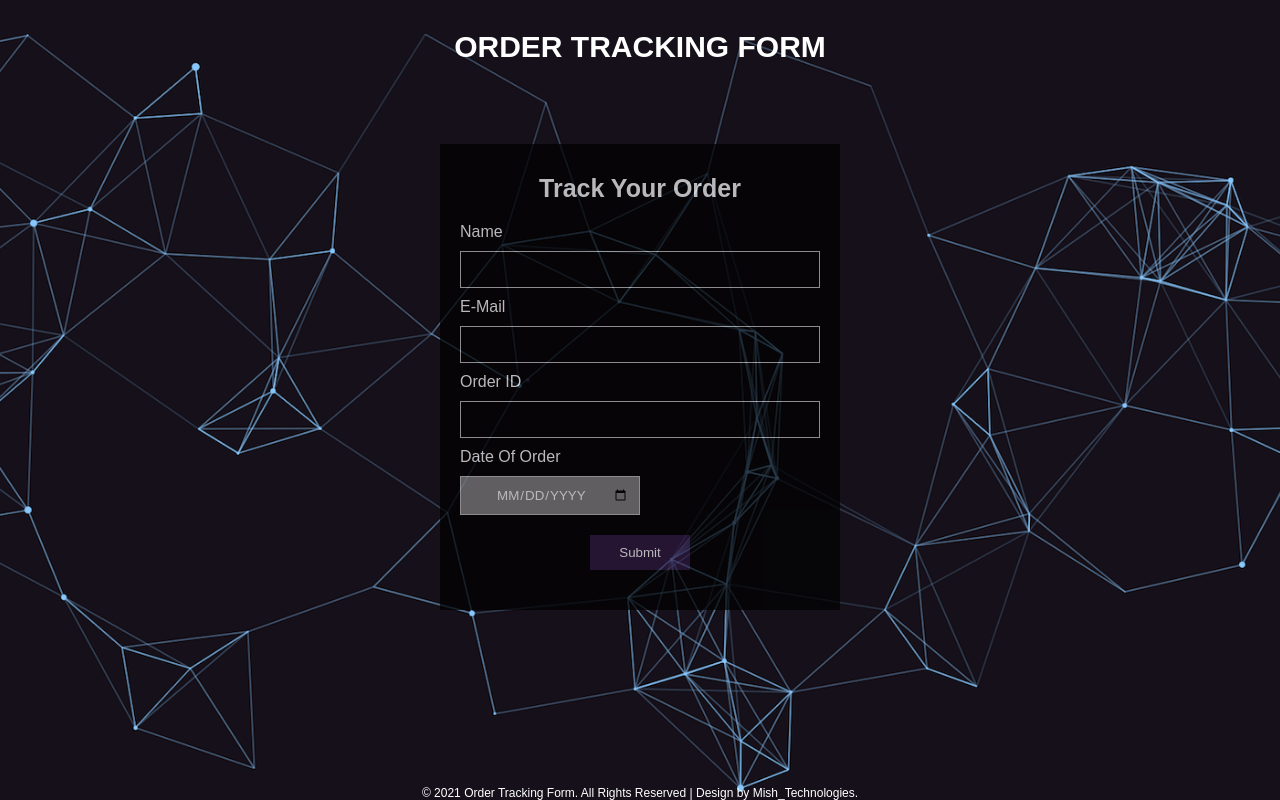
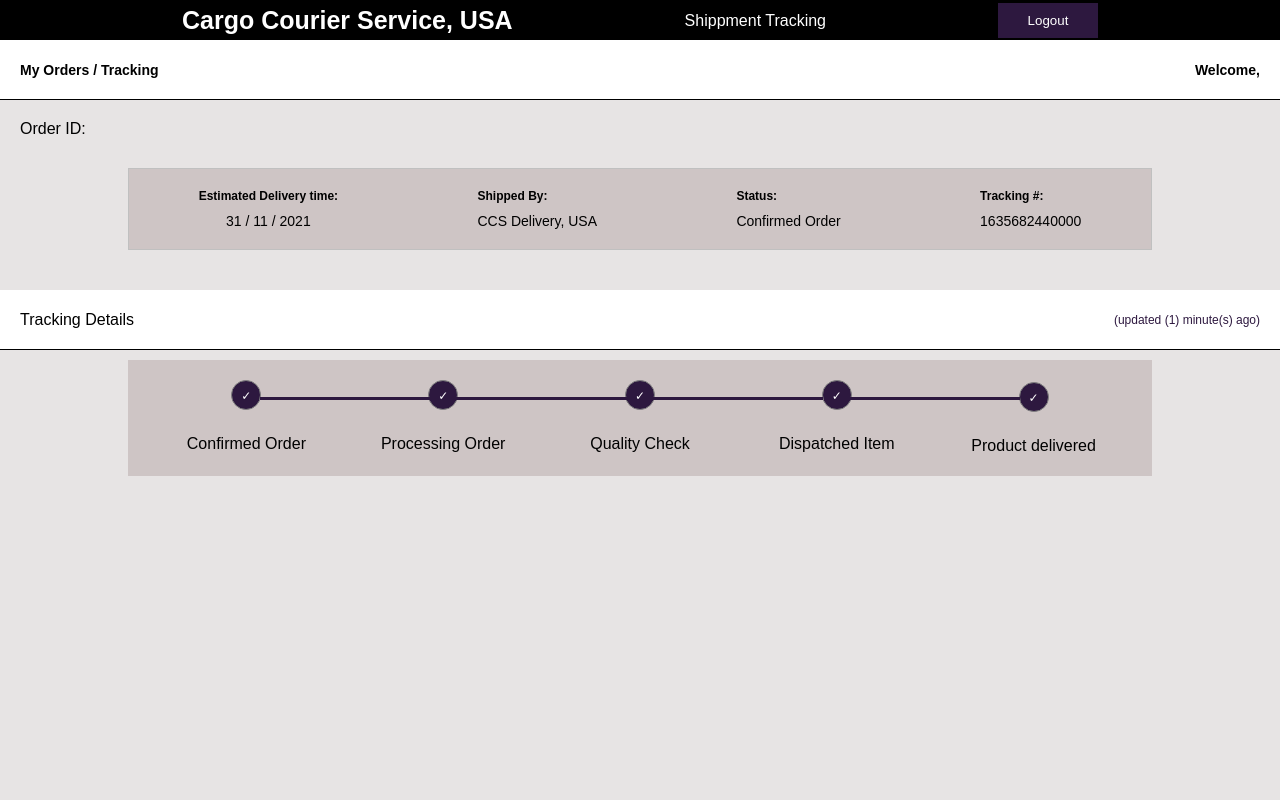
Before and after one commit to mishael1-d/Order-tracker, a React (Create React App) app: page / in a window 1280 px wide. Built offline with nearby package versions, Linux system fonts and the light colour scheme; sample sign-in values are in the browser's storage.

Commit message:
protected routing completed

```diff
--- a/src/App.js
+++ b/src/App.js
@@ -1,9 +1,9 @@
 import { useState, useEffect } from "react";
 import "../src/App.css";
-import {BrowserRouter as Router, Route} from "react-router-dom"
+import { BrowserRouter as Router, Route } from "react-router-dom";
 import AppContext from "./AppContext";
-import PageOne from "./component/PageOne";
-import PageTwo from "./component/PageTwo";
+import Login from "./component/PageOne";
+import Dashboard from "./component/PageTwo";
 import ProtectedRoute from "./component/ProtectedRoute";
 
 function App() {
@@ -13,7 +13,8 @@ function App() {
     orderid: "",
     day: "",
   });
-  const [render, setRender] = useState(false);
+  // const [render, setRender] = useState(true);
+  const [errorMessage, setErrorMessage] = useState({ value: "" });
 
   const handleChange = (e) => {
     const name = e.target.name;
@@ -35,16 +36,25 @@ function App() {
   const status = stepArray;
   const handleSubmit = (e) => {
     e.preventDefault();
-    if (info.name && info.orderid && info.email) {
-      setRender(true);
-      console.log(render);
+    if (info.name === "" || info.orderid === "") {
+      setErrorMessage((prevState) => ({
+        value: "Empty name/order id/email field",
+      }));
+      // setRender(true);
+      console.log(errorMessage.value);
+    } else if (
+      info.orderid === "1234567890" ||info.orderid==="0987654321"
+    ) {
+      localStorage.setItem("isAuth", "true");
+      window.location.pathname = "/";
     } else {
-      alert("Please check your credentials and try again. Thank you");
+      setErrorMessage((prevState) => ({ value: "Invalid credentials" }));
     }
-    console.log(render);
   };
   const logout = () => {
-    setRender(false);
+    // setRender(false);
+    localStorage.clear();
+    window.location.pathname = "/login";
     setInfo({
       name: "",
       email: "",
@@ -62,7 +72,8 @@ function App() {
     changeRenderBtn: logout,
     steps: stepArray,
     trackingId: trackingId,
-    login: render
+    // login: render,
+    errormessage: errorMessage,
   };
 
   useEffect(() => {
@@ -77,15 +88,12 @@ function App() {
 
   useEffect(() => {
     if (trackingId) {
-      setTrackingId(trackingId)
+      setTrackingId(trackingId);
     } else {
       setTrackingId(Date.now());
     }
 
-    return () => {
-      localStorage.clear();
-    };
-  }, [trackingId,states.orderid]);
+  }, [trackingId, states.orderid]);
 
   // const changeRender = setRender(false);
 
@@ -104,12 +112,13 @@ function App() {
     // </AppContext.Provider>
     <Router>
       <AppContext.Provider value={states}>
-          <Route path="/" exact component={PageOne}/>
-          {/* <Route path="/dashboard" component={PageTwo}>
+        <Route path="/login" component={Login} />
+        {/* <Route path="/dashboard" component={PageTwo}>
             <PageTwo/>
           </Route> */}
-          <ProtectedRoute path="/dashboard" component={PageTwo} isAuth={render}/>
-
+          </AppContext.Provider>
+          <AppContext.Provider value={states}>
+        <ProtectedRoute path="/" exact Component={Dashboard} />
       </AppContext.Provider>
     </Router>
   );
--- a/src/component/Content.js
+++ b/src/component/Content.js
@@ -1,4 +1,4 @@
-import React, {  useContext} from "react";
+import React, { useContext } from "react";
 import AppContext from "../AppContext";
 import Status from "./status";
 import TrackingDetails from "./TrackingDetails";
@@ -10,11 +10,9 @@ function Content() {
   const year = new Date().getFullYear();
   const fullDate = `${day} / ${month + 2} / ${year}`;
 
-
   return (
     <>
       <div className="content">
-
         <header>
           <h6>My orders / tracking</h6>
           <h5>Welcome, {myContext.name}</h5>
--- /dev/null
+++ b/src/component/InputField.js
@@ -0,0 +1,60 @@
+import React, { useContext, useRef } from "react";
+import AppContext from "../AppContext";
+function InputField() {
+  const myContext = useContext(AppContext);
+  const orderRef = useRef();
+  return (
+    <>
+      <h3>track your order</h3>
+      <div className="input-field">
+        <label htmlFor="name">Name</label>
+        <input
+          type="text"
+          name="name"
+          id="name"
+          value={myContext.name}
+          onChange={myContext.changeBtn}
+        />
+        <label htmlFor="e-mail">E-Mail</label>
+        <input
+          type="email"
+          name="email"
+          id="e-mail"
+          value={myContext.email}
+          onChange={myContext.changeBtn}
+        />
+        <label htmlFor="order-id">
+          Order ID <span>*</span>
+        </label>
+        <input
+          type="text"
+          name="orderid"
+          title="Numbers Only"
+          id="order-id"
+          required
+          ref={orderRef}
+          maxLength="10"
+          value={myContext.orderid}
+          onChange={myContext.changeBtn}
+        />
+        <div className="date">
+          <label htmlFor="doo">Date Of Order</label>
+          <input
+            type="date"
+            maxLength="2"
+            name="day"
+            id="date"
+            placeholder=""
+            value={myContext.day}
+            onChange={myContext.changeBtn}
+          />
+        </div>
+        <button type="submit" onClick={myContext.submitBtn}>
+          Submit
+        </button>
+      </div>
+    </>
+  );
+}
+
+export default InputField;
--- a/src/component/PageOne.js
+++ b/src/component/PageOne.js
@@ -1,67 +1,23 @@
-import React, { useContext, useRef } from "react";
+import React, { useContext } from "react";
 import AppContext from "../AppContext";
+import InputField from "./InputField";
 
 function PageOne() {
   const myContext = useContext(AppContext);
-  const orderRef = useRef()
 
   return (
     <>
+    <div className="App">
+    <h6 style={{color:"red", fontSize:"18px"}}>{myContext.errormessage.value}</h6>
       <h2>order tracking form</h2>
       <div className="container">
-        <h3>track your order</h3>
-        <div className="input-field">
-          <label htmlFor="name">Name</label>
-          <input
-            type="text"
-            name="name"
-            id="name"
-            value={myContext.name}
-            onChange={myContext.changeBtn}
-          />
-          <label htmlFor="e-mail">E-Mail</label>
-          <input
-            type="email"
-            name="email"
-            id="e-mail"
-            value={myContext.email}
-            onChange={myContext.changeBtn}
-          />
-          <label htmlFor="order-id">
-            Order ID <span>*</span>
-          </label>
-          <input
-            type="text"
-            name="orderid"
-            title="Numbers Only"
-            id="order-id"
-            required
-            ref={orderRef}
-            maxLength="10"
-            value={myContext.orderid}
-            onChange={myContext.changeBtn}
-          />
-          <div className="date">
-            <label htmlFor="doo">Date Of Order</label>
-            <input
-              type="date"
-              maxLength="2"
-              name="day"
-              id="date"
-              placeholder=""
-              value={myContext.day}
-              onChange={myContext.changeBtn}
-            />
-          </div>
-          <button type="submit" onClick={myContext.submitBtn}>
-            Submit
-          </button>
-        </div>
+        <InputField/>
       </div>
       <p className="copyright">
         &copy; 2021 Order Tracking Form. All Rights Reserved | Design by
         Mish_Technologies.
       </p>
+      </div>
     </>
   );
 }
--- a/src/component/PageTwo.js
+++ b/src/component/PageTwo.js
@@ -1,5 +1,5 @@
 import React, {useContext} from 'react'
-import { Link, withRouter } from "react-router-dom"
+// import { Link} from "react-router-dom"
 import Content from './Content'
 import AppContext from '../AppContext'
 import Stepper from './stepper/Stepper';
@@ -12,9 +12,7 @@ function PageTwo() {
             <nav>
                 <h3>Cargo Courier Service, USA</h3>
                 <p className="mid-nav">Shippment Tracking</p>
-                <Link to="/">
                 <button onClick={myContext.changeRenderBtn}>Logout</button>
-                </Link>
             </nav>
             <Content/>
             <Stepper/>
@@ -22,4 +20,4 @@ function PageTwo() {
     )
 }
 
-export default withRouter(PageTwo)
+export default PageTwo
--- a/src/component/ProtectedRoute.js
+++ b/src/component/ProtectedRoute.js
@@ -1,18 +1,23 @@
-import React, { useContext } from 'react'
+import React from 'react'
 import {Route, Redirect}from 'react-router-dom'
-import AppContext from '../AppContext'
+// import Dashboard from './PageTwo'
+// import AppContext from '../AppContext'
 ;
-function ProtectedRoute({component:Component, ...rest}) {
-    const myContext = useContext(AppContext)
+function ProtectedRoute({Component, ...rest}) {
+    // const myContext = useContext(AppContext)
+    const isAuth = localStorage.getItem("isAuth")
     return (
         <Route {...rest} render={(props) =>{
-            if(myContext.login){
-                console.log(myContext.login);
+            if(isAuth){
                 return <Component/>
+
             } else {
-                return <Redirect to={{ pathname: "/", state: { from: props.location }}}/>
+                return <Redirect to="/login"/>
             }
         }}/>
+        // <Route {...rest}>
+        //     {isAuth? <Dashboard/>:<Redirect to="/login"/>}
+        // </Route>
     )
 }
 
--- a/src/index.js
+++ b/src/index.js
@@ -5,9 +5,7 @@ import reportWebVitals from './reportWebVitals';
 
 ReactDOM.render(
   <React.StrictMode>
-    <div className="App">
     <App />
-    </div>
   </React.StrictMode>,
   document.getElementById('root')
 );
```
